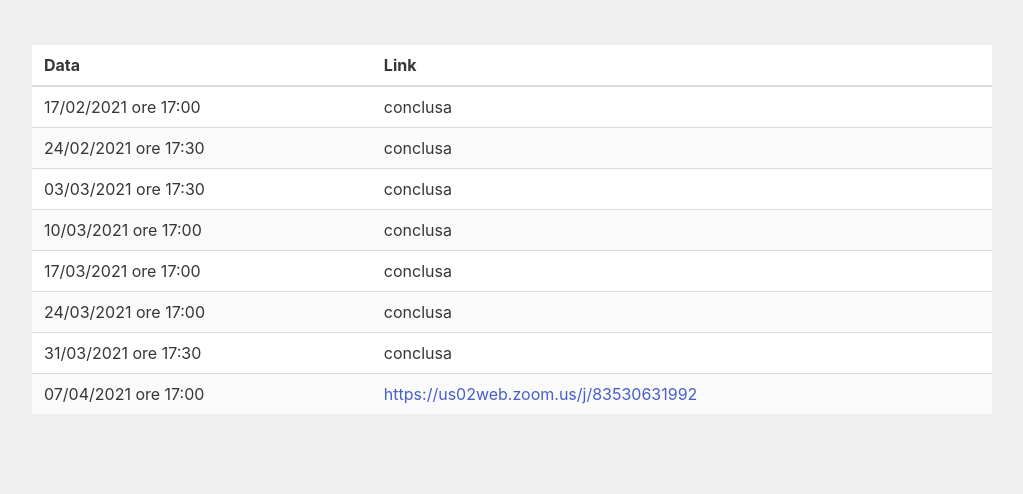
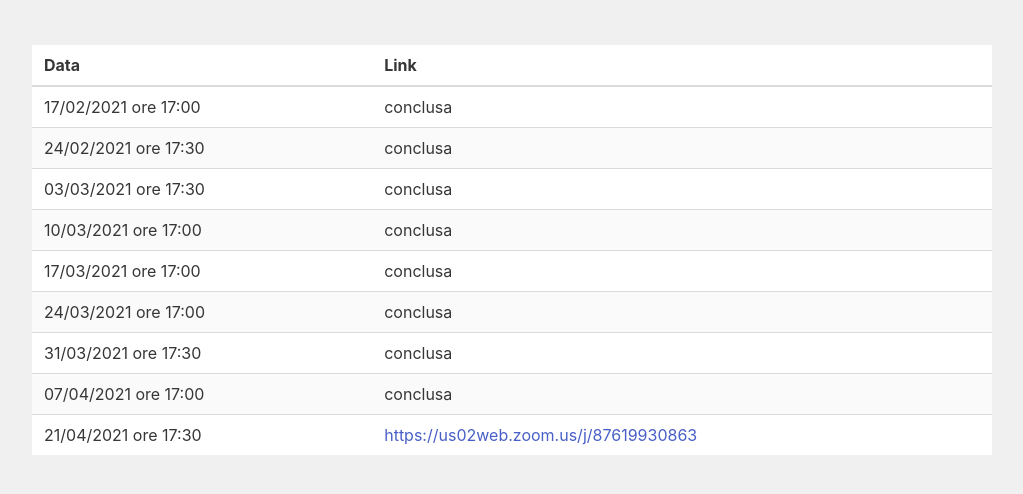
Before and after one commit to alkaest2002/intervento.lombardia, a plain HTML site: page focus.group.calendar.html in a window 1280 px wide. Shown: the part 134-628 px from the top of the page, without its empty margins (128-1151 px from the left). Drawn offline with nearby package versions, Linux system fonts and the light colour scheme.

Commit message:
update focus

```diff
--- a/focus.group.calendar.html
+++ b/focus.group.calendar.html
@@ -58,7 +58,10 @@
                 <td>31/03/2021 ore 17:30</td><td>conclusa</td>
               </tr>
               <tr>
-                <td>07/04/2021 ore 17:00</td><td><a href="https://us02web.zoom.us/j/83530631992">https://us02web.zoom.us/j/83530631992</a></td>
+                <td>07/04/2021 ore 17:00</td><td>conclusa</td>
+              </tr>
+              <tr>
+                <td>21/04/2021 ore 17:30</td><td><a href="https://us02web.zoom.us/j/87619930863">https://us02web.zoom.us/j/87619930863</a></td>
               </tr>
            </tbody>
          </table>
```
